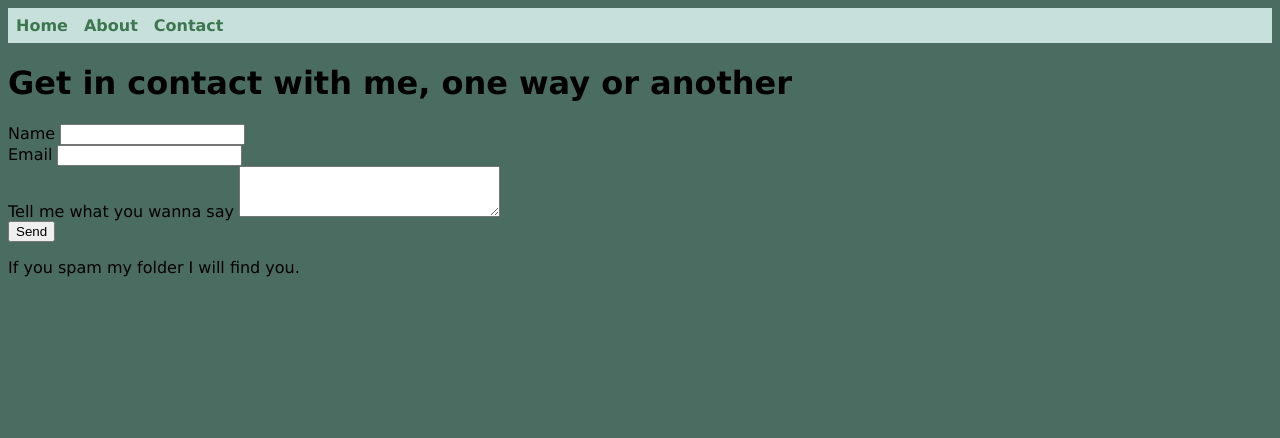
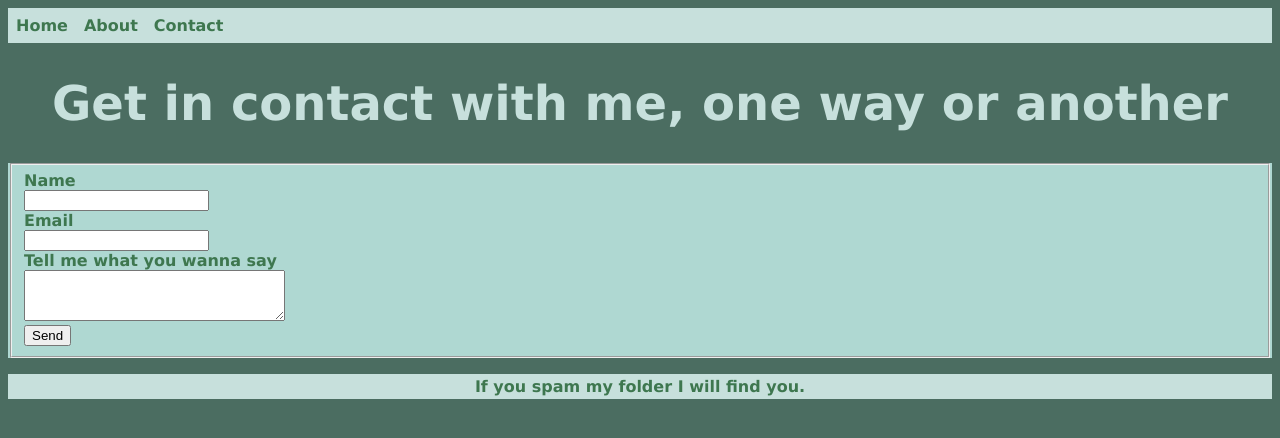
Before and after one commit to hrigoberto/my_portfolio, a website: page public/html/contact.html in a window 1280 px wide. Drawn offline with Linux system fonts and the light colour scheme; files that its build step writes are made by us from their sources.

Commit message:
styled about and contact page. Fixed up contact form a bit.

```diff
--- a/public/css/main.css
+++ b/public/css/main.css
@@ -34,6 +34,12 @@ li a {
   padding: 8px;
 }
 
+label {
+  font-family: Verdana, sans-serif;
+  font-weight: bold;
+  color: #3e774f;
+}
+
 .paragraph {
   text-align: center;
   color: #3e774f;
--- a/public/html/contact.html
+++ b/public/html/contact.html
@@ -5,7 +5,7 @@
       <link rel="stylesheet" href="css/main.css">
     </head>
     <body>
-      <div>
+      <div id="navigation">
         <ul>
           <li>
             <a href="/">Home</a>
@@ -18,27 +18,32 @@
           </li>
         </ul>
       </div>
-      <div>
+      <div id="hheader">
         <h1>
           Get in contact with me, one way or another
         </h1>
       </div>
-      <div>
+      <div id="navigation">
+        <fieldset>
           <form action="/contact" method="POST">
             <label for="name">Name</label>
+            <br>
             <input type="text" name='name' required>
             <br>
             <label for="email">Email</label>
+            <br>
             <input type="email" name='email' required>
             <br>
             <label for="message">Tell me what you wanna say</label>
+            <br>
             <textarea name="message" cols="30" rows="3"></textarea>
             <br>
             <input type="submit" value="Send">
           </form>
+        </fieldset>
       </div>
       <div>
-        <p>
+        <p class="paragraph">
           If you spam my folder I will find you.
         </p>
       </div>
```
Also changed, not shown: public/html/about.html (+3 -3 lines). Lines whose indentation alone changed are shown as unchanged.
